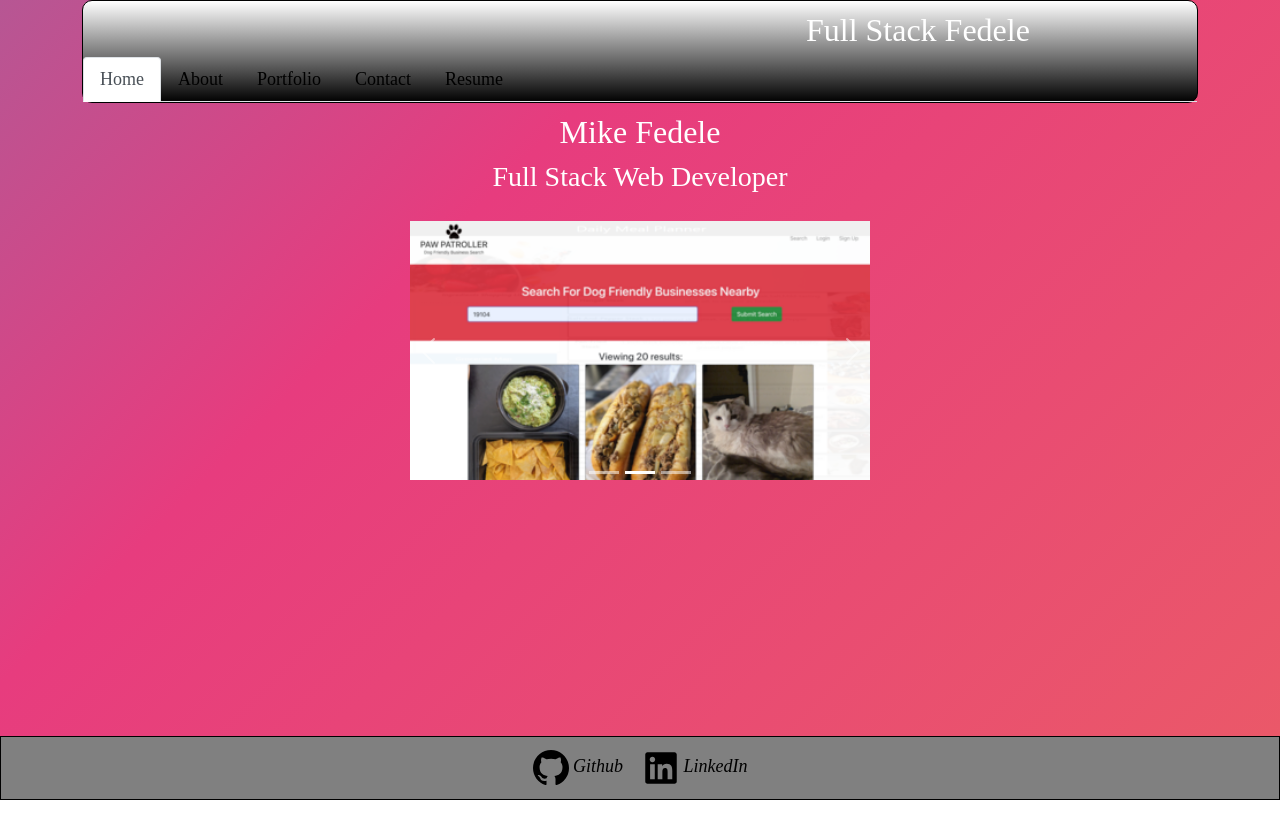
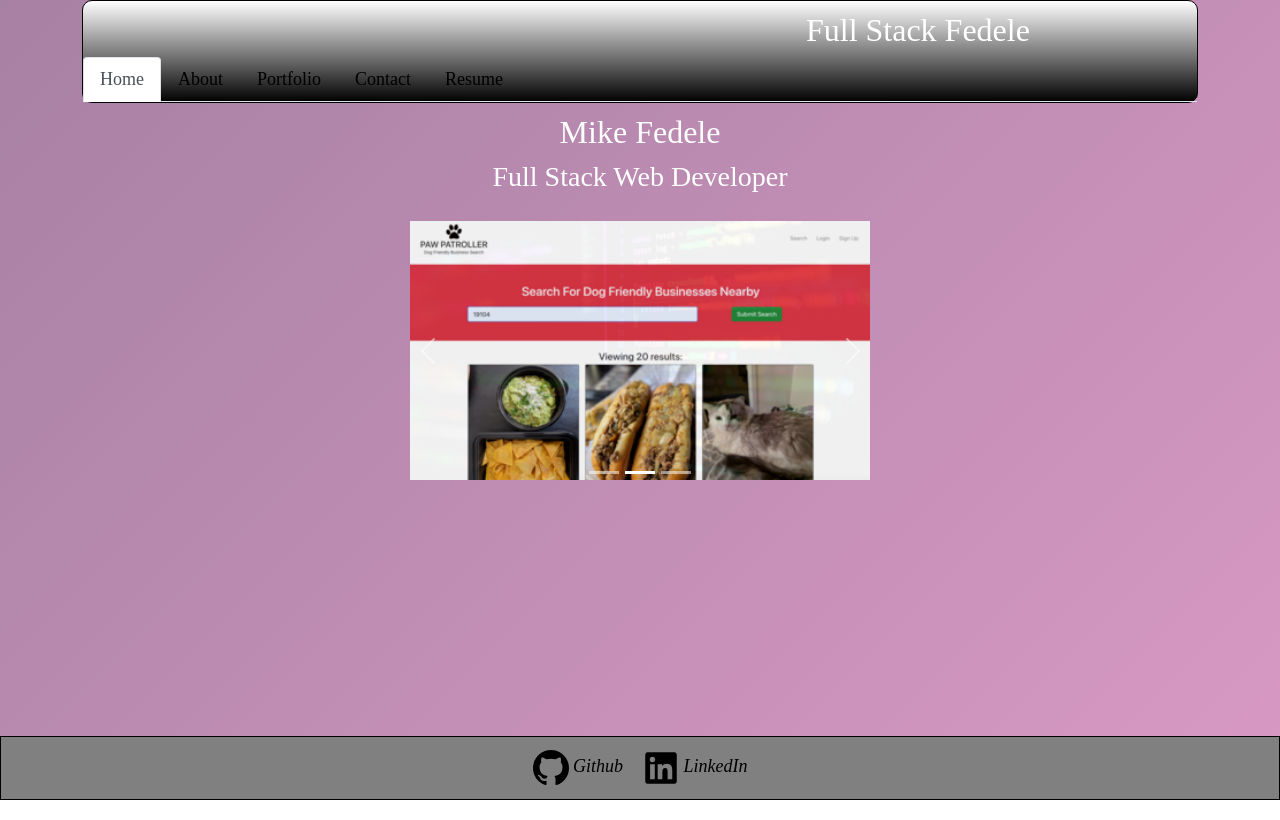
Before and after one commit to Mikefedele/react-portfolio, a React (Create React App) app: page / in a window 1280 px wide. Built offline with nearby package versions, Linux system fonts and the light colour scheme; a web font is replaced by a local one.

Commit message:
bg change, link from carousel rem

```diff
--- a/src/components/NavTabs.js
+++ b/src/components/NavTabs.js
@@ -11,6 +11,7 @@ function NavTabs({ currentPage, handlePageChange }) {
           <a
             href="#home"
             onClick={() => handlePageChange("Home")}
+
             //todo set ternary for pages
             //*  'nav-link active' class from bootstrap use className
             className={currentPage === "Home" ? "nav-link active" : "nav-link"}
@@ -41,7 +42,6 @@ function NavTabs({ currentPage, handlePageChange }) {
         <li className="nav-item">
           <a
             href="#contact"
-            //  TODO: Add a comment explaining what this logic is doing
 
             onClick={() => handlePageChange("Contact")}
             className={
@@ -54,7 +54,6 @@ function NavTabs({ currentPage, handlePageChange }) {
         <li className="nav-item">
           <a
             href="#resume"
-            //  TODO: Add a comment explaining what this logic is doing
 
             onClick={() => handlePageChange("Resume")}
             className={
--- a/src/components/header.js
+++ b/src/components/header.js
@@ -1,6 +1,6 @@
 import React from "react";
 import { Container } from "react-bootstrap";
-import Row from "react-bootstrap/Row";
+// import Row from "react-bootstrap/Row";
 import Col from "react-bootstrap/Col";
 import NavTabs from "./NavTabs";
 import "../../src/App.css";
--- a/src/components/pages/Home.js
+++ b/src/components/pages/Home.js
@@ -11,7 +11,7 @@ import Col from "react-bootstrap/Col";
 import { Carousel } from "react-bootstrap";
 
 const divStyle = { width: "80%", margin: "0 auto" };
-const carStyle = { padding: "20px" };
+const carStyle = { padding: "20px"} ;
 
 export default function Home() {
   return (
@@ -25,7 +25,7 @@ export default function Home() {
             <Carousel.Item>
               <img
                 className="d-block w-100"
-                src= {meal2}
+                src= {codeBG}
                 alt="First slide"
               />
               <Carousel.Caption>
@@ -50,7 +50,7 @@ export default function Home() {
             <Carousel.Item>
               <img
                 className="d-block w-100"
-                src= {codeBG}
+                src= {meal2}
                 alt="Third slide"
               />
 
--- a/src/index.css
+++ b/src/index.css
@@ -16,15 +16,13 @@
 #header {
   background: fixed;
   /* display: inline; */
-
 }
 
 /* Everything is a child of this node, so set its height to take up the full page or more, then set some padding at the bottom so your footer can slip into the gap. */
 #root {
   position: relative;
   height: 100%;
-  background-image: 'linear-gradient(white, black)';
-
+  background-image: "linear-gradient(white, black)";
 }
 
 /* .card {
@@ -36,7 +34,6 @@
 i {
   margin: 10px;
   color: black;
-
 }
 i:hover {
   color: blue;
@@ -52,9 +49,9 @@ a:link {
   position: relative;
   padding-bottom: 40px;
   min-height: 100vh;
-  font-family: 'Vesper Libre', serif;
+  font-family: "Vesper Libre", serif;
   /* font-family: 'Oswald', sans-serif; */
-  font-weight:400;
+  font-weight: 400;
   font-size: large;
   padding-bottom: 10%;
 }
@@ -67,20 +64,17 @@ a:link {
   bottom: 0;
 }
 
-a {
-  /* text-decoration: wavy; */
-
-}
-
 .main {
   /* width: 100wh; */
   /* height: 90vh; */
   color: #fff;
-  background: linear-gradient(-45deg, #EE7752, #E73C7E, #23A6D5, #23D5AB);
+  background: linear-gradient(-45deg, #fdabdd, #374a5a);
+
+  /* background: linear-gradient(-45deg, #EE7752, #E73C7E, #23A6D5, #23D5AB); */
   background-size: 400% 400%;
-  -webkit-animation: Gradient 15s ease infinite;
-  -moz-animation: Gradient 15s ease infinite;
-  animation: Gradient 15s ease infinite;
+  -webkit-animation: Gradient 10s ease infinite;
+  -moz-animation: Gradient 10s ease infinite;
+  animation: Gradient 10s ease infinite;
 }
 
 .paused {
@@ -90,36 +84,36 @@ a {
 
 @-webkit-keyframes Gradient {
   0% {
-  background-position: 0% 50%
+    background-position: 0% 50%;
   }
   50% {
-background-position: 100% 50%
+    background-position: 100% 50%;
   }
   100% {
-background-position: 0% 50%
+    background-position: 0% 50%;
   }
 }
 
 @-moz-keyframes Gradient {
   0% {
-  background-position: 0% 50%
+    background-position: 0% 50%;
   }
   50% {
-background-position: 100% 50%
+    background-position: 100% 50%;
   }
   100% {
-background-position: 0% 50%
+    background-position: 0% 50%;
   }
 }
 
 @keyframes Gradient {
   0% {
-  background-position: 0% 50%
+    background-position: 0% 50%;
   }
   50% {
-background-position: 100% 50%
+    background-position: 100% 50%;
   }
   100% {
-background-position: 0% 50%
+    background-position: 0% 50%;
   }
 }
```
Lines whose indentation alone changed are shown as unchanged.
